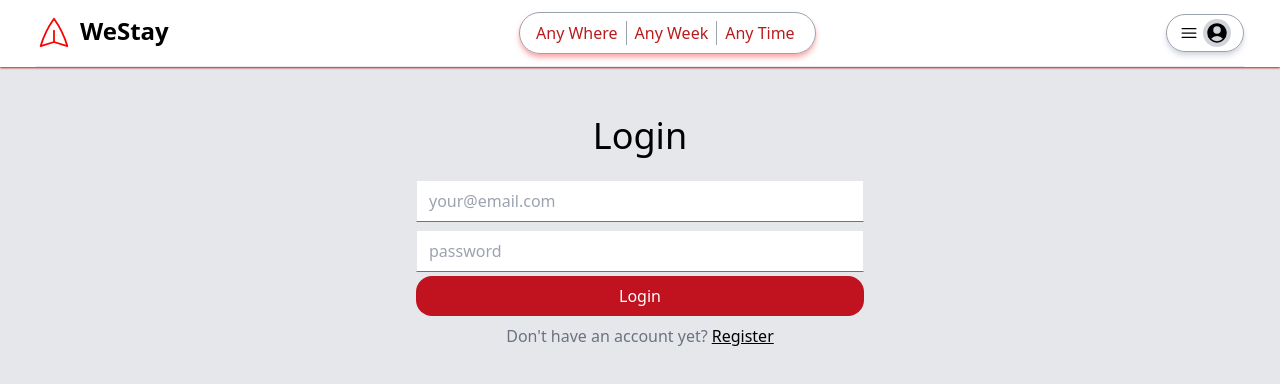
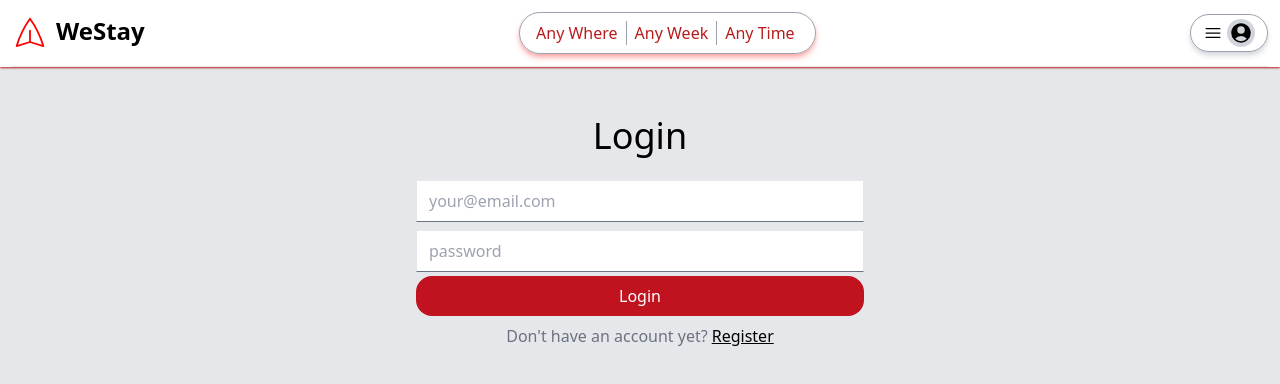
Before and after one commit to Adityalabh/hotel_booking, a React (Vite) app in the folder client/: page /account/1 in a window 1280 px wide. Shown: the top 384 px of the page. Built offline with nearby package versions, Linux system fonts and the light colour scheme; no server answers.

Commit message:
second commit

```diff
--- a/client/src/Layout.jsx
+++ b/client/src/Layout.jsx
@@ -8,7 +8,7 @@ const Layout = () => {
   return (
     //here outlet is used for nested routing which serves as a placeholder for rendering matched child routes.
     <div className="flex flex-col relative overflow-x-hidden min-h-screen  ">
-      <div className="px-9 fixed w-[100vw] z-10 px-3 shadow-sm shadow-red-700 bg-white">
+      <div className=" fixed w-[100vw] z-10 px-3 shadow-sm shadow-red-700 bg-white">
         <HeaderPage />
       </div>
       <div className="  pt-[100px] bg-gray-200 w-full">
```
